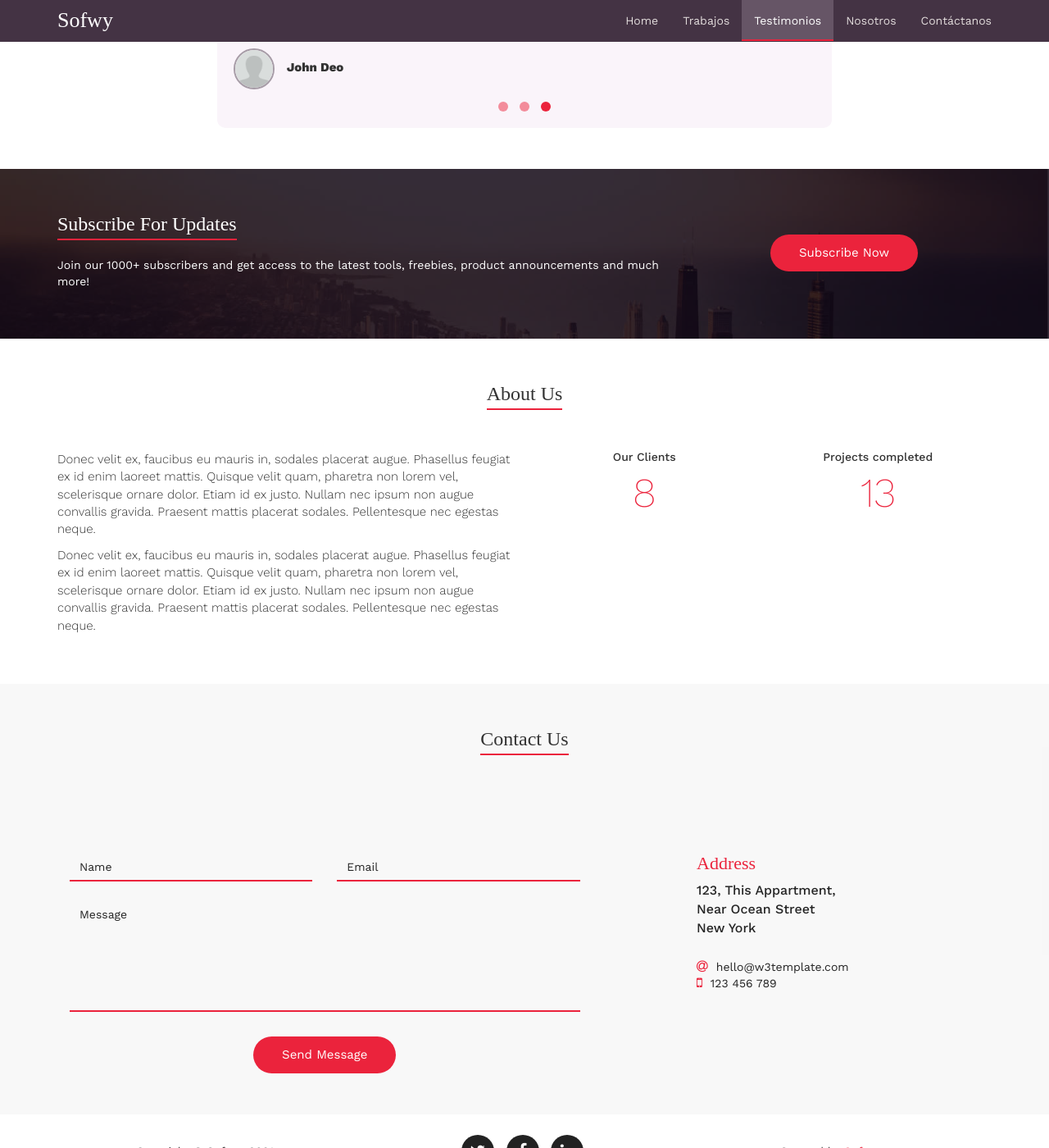
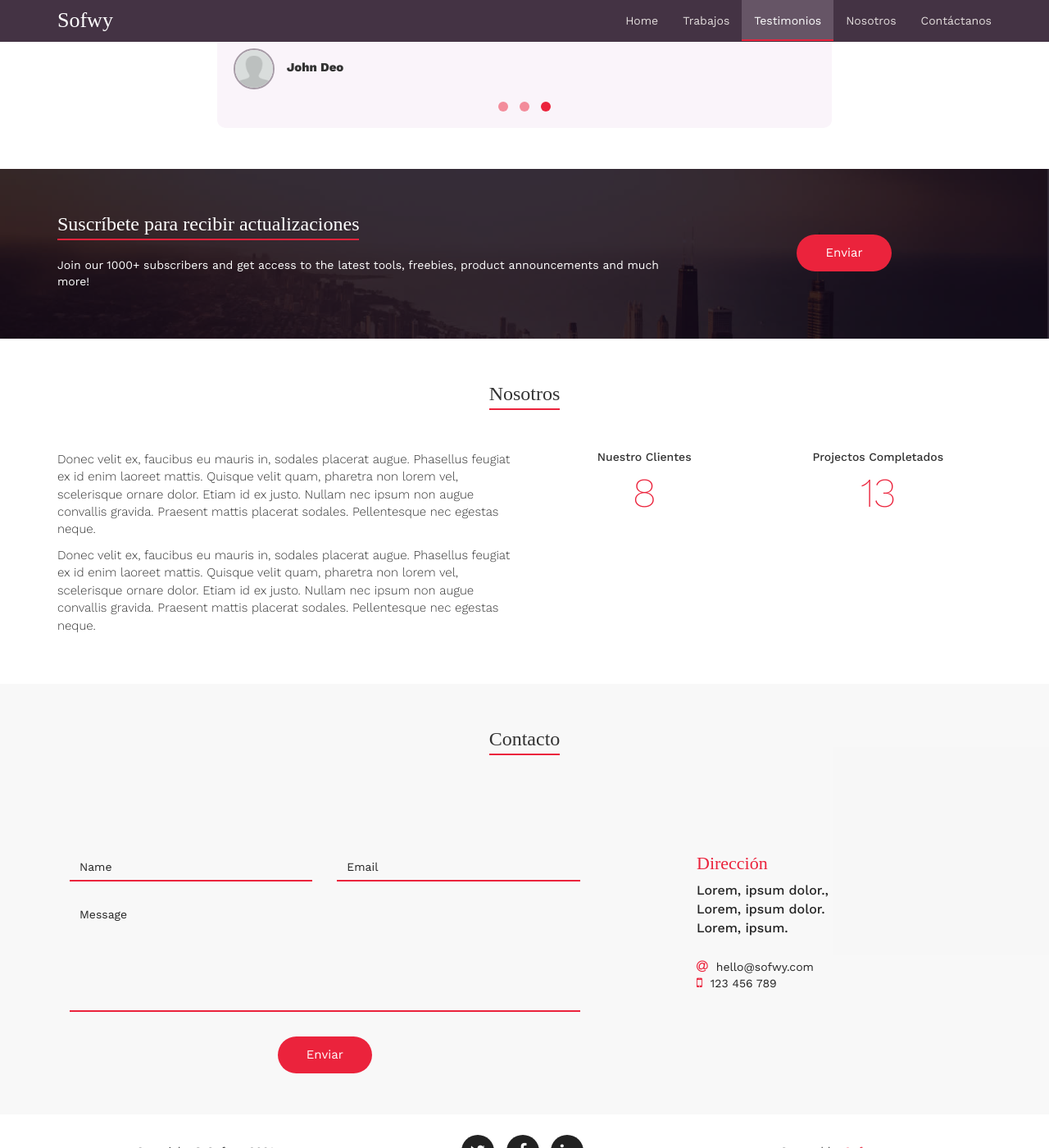
Before and after one commit to SHULK1033/sofwy-page, a Jekyll site: the page built from pages/index.md, in a window 1280 px wide and 1400 px high, scrolled down 2138 px. Shown: the whole window at 82% size. Built offline with Jekyll 4.4.1, drawn with Linux system fonts in a browser that asks for light colours; some web fonts are replaced; some of the changed text lies outside the part shown.

Commit message:
traducciones

```diff
--- a/_includes/about.html
+++ b/_includes/about.html
@@ -2,7 +2,7 @@
     <div class="container">
         <div class="row">
             <div class="col-md-12 text-center">
-                <h3>About Us</h3>
+                <h3>Nosotros</h3>
             </div>
             <div class="col-md-6">
                 <div class="about-text">
@@ -19,14 +19,14 @@
             <div class="col-md-6">
                 <div class="col-md-6 col-sm-6 col-xs-6 block">
                     <div class="counter-item text-center">
-                        <h5>Our Clients</h5>
+                        <h5>Nuestro Clientes</h5>
                         <div class="timer" data-from="0" data-to="55" data-speed="5000" data-refresh-interval="50">
                         </div>
                     </div>
                 </div>
                 <div class="col-md-6 col-sm-6 col-xs-6">
                     <div class="counter-item text-center">
-                        <h5>Projects completed</h5>
+                        <h5>Projectos Completados</h5>
                         <div class="timer" data-from="0" data-to="88" data-speed="5000" data-refresh-interval="50">
                         </div>
                     </div>
--- a/_includes/callaction.html
+++ b/_includes/callaction.html
@@ -4,12 +4,12 @@
             <div class="row">
                 <div class="col-md-8 col-sm-10">
                     <div class="subscribe-text">
-                        <h3>Subscribe For Updates</h3>
+                        <h3>Suscríbete para recibir actualizaciones</h3>
                         <p>Join our 1000+ subscribers and get access to the latest tools, freebies, product
                             announcements and much more!</p>
                     </div>
                 </div>
-                <div class="col-md-4 text-center"> <a href="#" class="subscribe-button">Subscribe Now</a> </div>
+                <div class="col-md-4 text-center"> <a href="#" class="subscribe-button">Enviar</a> </div>
             </div>
         </div>
     </div>
--- a/_includes/contact-form.html
+++ b/_includes/contact-form.html
@@ -3,7 +3,7 @@
         <div class="row">
             <div class="col-md-12">
                 <div class="text-center">
-                    <h3>Contact Us</h3>
+                    <h3>Contacto</h3>
                 </div>
             </div>
             <div class="col-md-7 col-sm-offset-0 col-sm-6 col-xs-offset-1 col-xs-10">
@@ -19,18 +19,18 @@
                             <textarea class="form-control" placeholder="Message" rows="6"></textarea>
                         </div>
                         <div class="col-md-12 text-center">
-                            <button type="submit" class="contact-button">Send Message</button>
+                            <button type="submit" class="contact-button">Enviar</button>
                         </div>
                     </form>
                 </div>
             </div>
             <div class="col-md-offset-1 col-md-4 col-sm-offset-1 col-sm-5 col-xs-offset-1 col-xs-10">
                 <div class="address">
-                    <h4>Address</h4>
-                    <p>123, This Appartment,<br>
-                        Near Ocean Street<br>
-                        New York<br>
-                    <div class="email"><i class="fa fa-at"></i>hello@w3template.com<br>
+                    <h4>Dirección</h4>
+                    <p>Lorem, ipsum dolor.,<br>
+                        Lorem, ipsum dolor.<br>
+                        Lorem, ipsum.<br>
+                    <div class="email"><i class="fa fa-at"></i>hello@sofwy.com<br>
                         <i class="fa fa-mobile"></i>123 456 789
                     </div>
                     </p>
--- a/_includes/testimonials.html
+++ b/_includes/testimonials.html
@@ -3,7 +3,7 @@
         <div class="row">
             <div class="col-md-12">
                 <div class="text-center">
-                    <h3>Our Testimonials</h3>
+                    <h3>Testimonios</h3>
                 </div>
             </div>
             <div class="col-md-offset-2 col-md-8 col-sm-offset-1 col-sm-10">
--- a/_includes/work.html
+++ b/_includes/work.html
@@ -2,7 +2,7 @@
     <div class="container">
         <div class="row">
             <div class="col-lg-10 col-lg-offset-1 text-center text">
-                <h3>Our Work</h3>
+                <h3>Nuestro Trabajo</h3>
                 <div class="row">
                     <div class="col-md-6 col-sm-6">
                         <div class="portfolio-item"> <a href="#"> <img class="img-portfolio img-responsive"
--- a/pages/index.md
+++ b/pages/index.md
@@ -1,6 +1,6 @@
 ---
 layout: home
-title: LCG
+title: Sofwy
 permalink: /
 section: home
 description: mi descripcion
```
